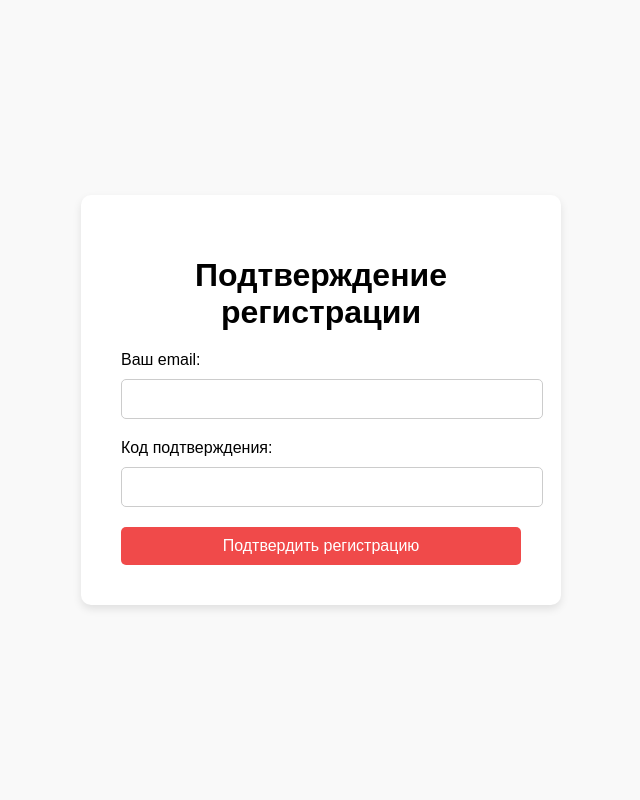
After one commit to ParkourJohnson/KiraPR3, a Flask app: page /confirm_registration in a window 1280 px wide. The commit adds this page. Shown: the whole page, without its empty margins (319-959 px from the left). Run offline with Flask 3, Linux system fonts and the light colour scheme.

Commit message:
reg confirmation

```diff
--- a/app.py
+++ b/app.py
@@ -6,6 +6,8 @@ from flask_login import LoginManager, login_user, logout_user, login_required, c
 import os
 from flask_login import UserMixin
 from datetime import datetime
+from flask_mail import Mail, Message
+import random
 
 # Создаем экземпляр Flask-приложения
 app = Flask(__name__)
@@ -25,6 +27,18 @@ login_manager = LoginManager()
 login_manager.init_app(app)
 login_manager.login_view = 'login'
 
+app.config['MAIL_SERVER'] = 'smtp.mail.ru'  # SMTP-сервер для bk.ru
+app.config['MAIL_PORT'] = 465  # Порт для защищенного соединения SSL
+app.config['MAIL_USE_SSL'] = True  # Использование SSL
+app.config['MAIL_USERNAME'] = 'petrovich-bomzh45@bk.ru'  # Ваша почта
+app.config['MAIL_PASSWORD'] = '8tPW0x11r6N5mSvgaWEF'  # Пароль от почты
+app.config['MAIL_DEFAULT_SENDER'] = 'petrovich-bomzh45@bk.ru'  # От кого отправляются письма
+mail = Mail(app)
+
+# Функция для генерации случайного кода
+def generate_confirmation_code():
+    return random.randint(100000, 999999)
+
 # Определение модели для номеров (Room)
 class Room(db.Model):
     id = db.Column(db.Integer, primary_key=True)  # Идентификатор номера
@@ -39,6 +53,8 @@ class User(db.Model, UserMixin):
     id = db.Column(db.Integer, primary_key=True)
     username = db.Column(db.String(150), unique=True, nullable=False)
     password_hash = db.Column(db.String(150), nullable=False)
+    email = db.Column(db.String(255), nullable = False)
+    confirmation_code = db.Column(db.Integer, nullable = True)
 
     def set_password(self, password):
         self.password_hash = generate_password_hash(password)
@@ -97,21 +113,53 @@ def register():
     if request.method == 'POST':
         username = request.form['username']
         password = request.form['password']
+        email = request.form['email']
 
         if User.query.filter_by(username=username).first():
             flash('Такой пользователь уже существует!')
             return redirect(url_for('register'))
 
+        if User.query.filter_by(email=email).first():
+            flash('Электронная почта занята')
+            return redirect(url_for('register'))
+
+        confirmation_code = generate_confirmation_code()
+
         new_user = User(username=username)
         new_user.set_password(password)
+        new_user.email = email
+        new_user.confirmation_code = confirmation_code
 
         db.session.add(new_user)
         db.session.commit()
 
-        flash('Регистрация успешна! Теперь вы можете войти.')
-        return redirect(url_for('login'))
+        msg = Message('Подтверждение регистрации', recipients=[email])
+        msg.body = f'Ваш код подтверждения: {confirmation_code}'
+        mail.send(msg)
+
+        flash('Регистрация успешна! Проверьте почту для подтверждения регистрации')
+        return redirect(url_for('confirm_registration'))
 
     return render_template('register.html')
+
+@app.route('/confirm_registration', methods=['GET', 'POST'])
+def confirm_registration():
+    if request.method == 'POST':
+        email = request.form['email']
+        confirmation_code = request.form['confirmation_code']
+
+        user = User.query.filter_by(email=email).first()
+        if user and user.confirmation_code == int(confirmation_code):
+            flash('Регистрация подтверждена! Теперь вы можете войти.')
+            # Очистить код подтверждения после успешной проверки
+            user.confirmation_code = None
+            db.session.commit()
+            return redirect(url_for('login'))
+        else:
+            flash('Неверный код подтверждения. Попробуйте еще раз.')
+
+    return render_template('confirm_registration.html')
+
 
 # Маршрут для входа
 @app.route('/login', methods=['GET', 'POST'])
@@ -124,6 +172,10 @@ def login():
         if user is None or not user.check_password(password):
             flash('Неправильный логин или пароль')
             return redirect(url_for('login'))
+
+        if user.confirmation_code is not None:
+            flash('Вам необходимо подвердить регистрацию')
+            return redirect(url_for('confirm_registration'))
 
         login_user(user)
         flash("Авторизация прошла успешно!")
--- /dev/null
+++ b/templates/confirm_registration.html
@@ -0,0 +1,34 @@
+<!DOCTYPE html>
+<html lang="ru">
+<head>
+    <meta charset="UTF-8">
+    <meta name="viewport" content="width=device-width, initial-scale=1.0">
+    <title>Подтверждение регистрации</title>
+    <link rel="stylesheet" href="/static/styles.css">
+</head>
+<body>
+    {% with messages = get_flashed_messages() %}
+      {% if messages %}
+        <ul>
+          {% for message in messages %}
+            <li>{{ message }}</li>
+          {% endfor %}
+        </ul>
+      {% endif %}
+    {% endwith %}
+    <div class="auth-container">
+        <div class="auth-form">
+            <h1>Подтверждение регистрации</h1>
+            <form method="POST" action="{{ url_for('confirm_registration') }}">
+              <label for="email">Ваш email:</label>
+              <input type="email" name="email" required>
+
+              <label for="confirmation_code">Код подтверждения:</label>
+              <input type="text" name="confirmation_code" required>
+
+              <button type="submit">Подтвердить регистрацию</button>
+            </form>
+        </div>
+    </div>
+</body>
+</html>
--- a/templates/register.html
+++ b/templates/register.html
@@ -24,6 +24,9 @@
                 <label for="username">Логин</label>
                 <input type="text" id="username" name="username" required>
 
+                <label for="email">E-mail</label>
+                <input type="text" id="email" name="email" required>
+
                 <label for="password">Пароль</label>
                 <input type="password" id="password" name="password" required>
 
```
Also changed, not shown: p.py (+6 -7 lines), instance/hotel.db.
